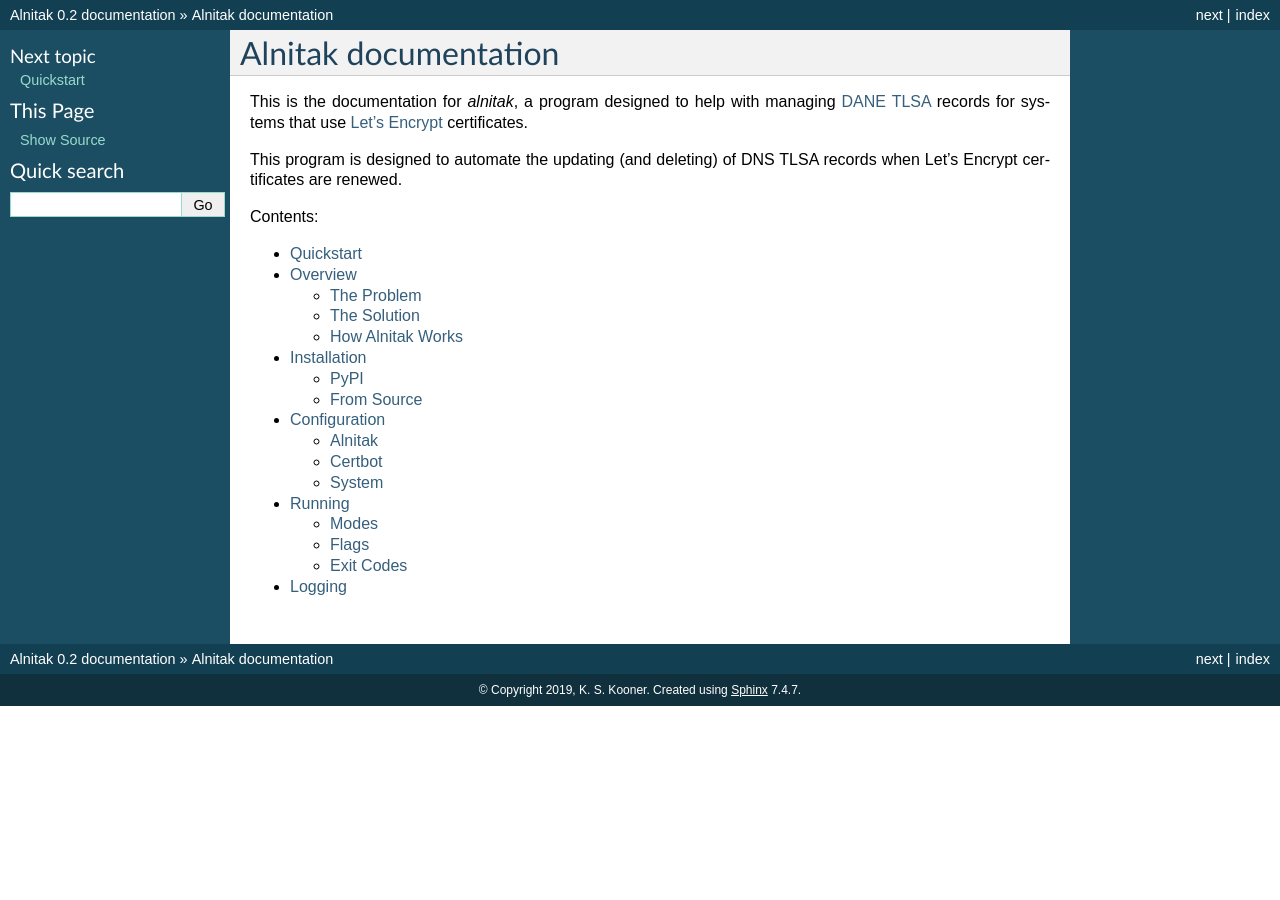
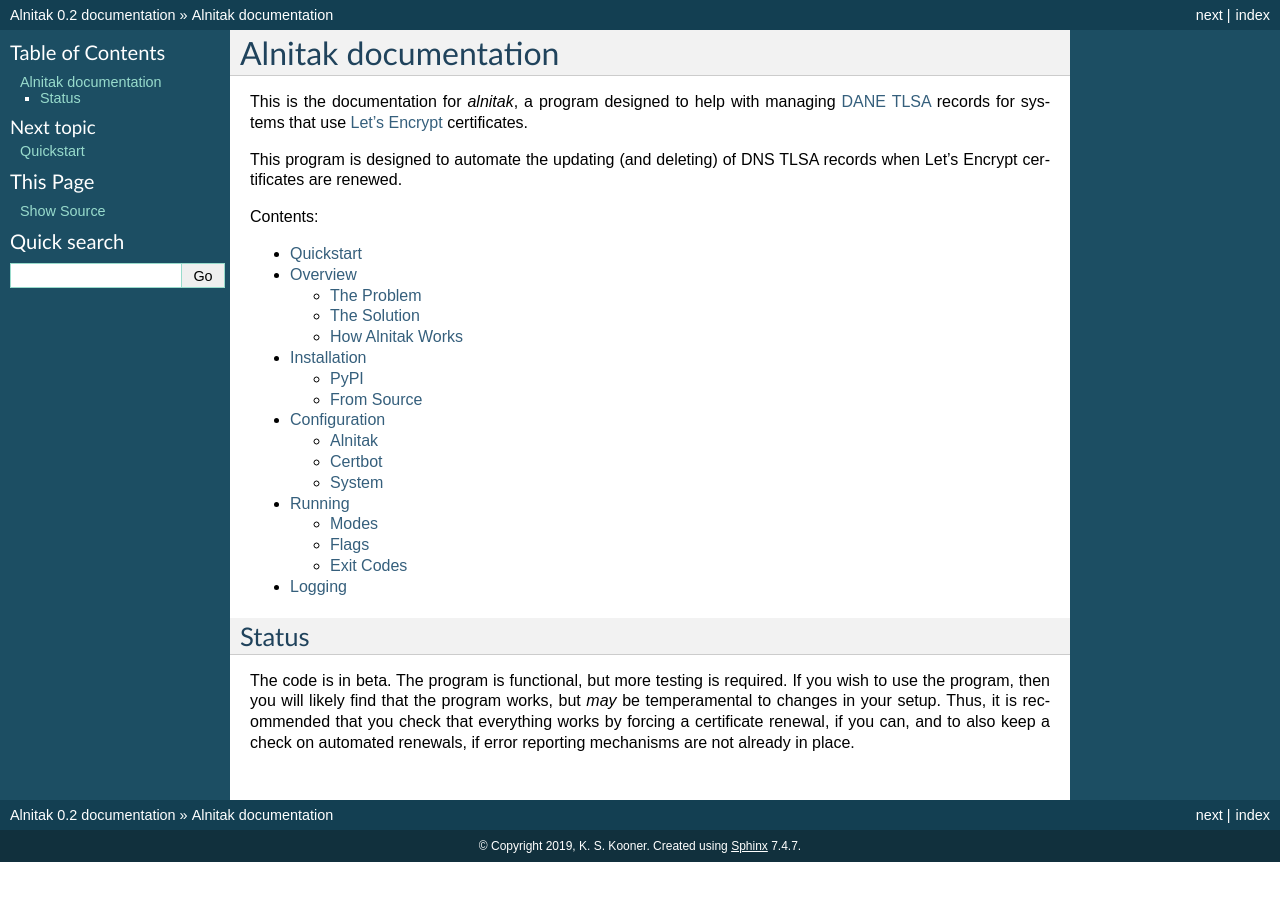
Before and after one commit to definitelyprobably/alnitak, a Sphinx documentation site: the page built from docs/source/index.rst, in a window 1280 px wide. Built offline with Sphinx 7.4.7, drawn with Linux system fonts in a browser that asks for light colours.

Commit message:
codecov + status message on docs

```diff
--- a/README.rst
+++ b/README.rst
@@ -26,7 +26,7 @@ Code is in beta. Program is functional, but more testing is required.
 If you wish to use the program, then you will likely find that the program
 works, but *may* be temperamental to changes in your setup. Thus, it is
 recommended that you check that everything works by forcing a certificate
-renewal, if you can, and to also keep a check on automated renewals, if no
+renewal, if you can, and to also keep a check on automated renewals, if
 error reporting mechanisms are not already in place.
 
 
--- a/docs/source/index.rst
+++ b/docs/source/index.rst
@@ -20,3 +20,14 @@ TLSA records when Let's Encrypt certificates are renewed.
    configuration
    running
    logging
+
+
+Status
+######
+
+The code is in beta. The program is functional, but more testing is required.
+If you wish to use the program, then you will likely find that the program
+works, but *may* be temperamental to changes in your setup. Thus, it is
+recommended that you check that everything works by forcing a certificate
+renewal, if you can, and to also keep a check on automated renewals, if
+error reporting mechanisms are not already in place.
```
Also changed, not shown: .travis.yml.
